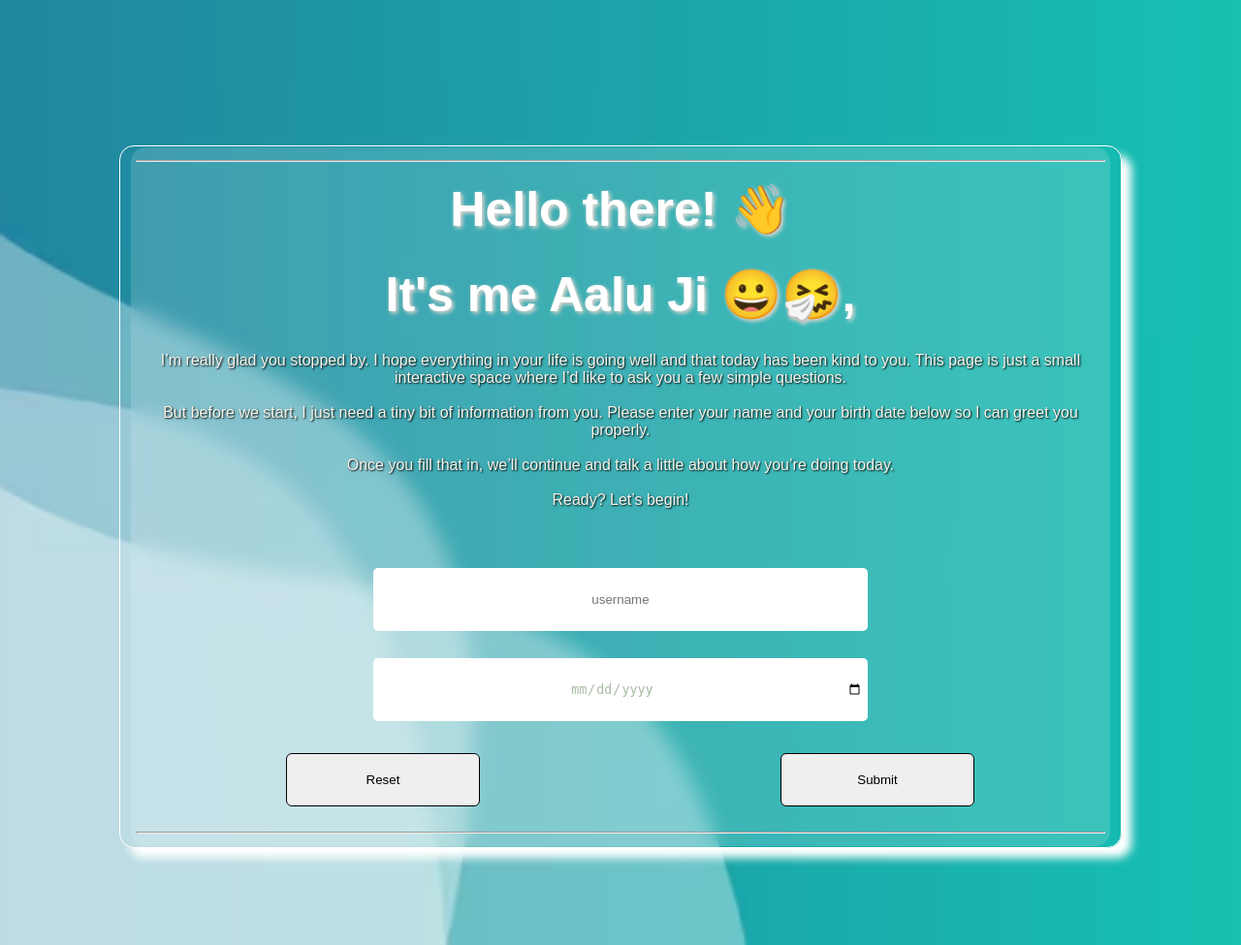
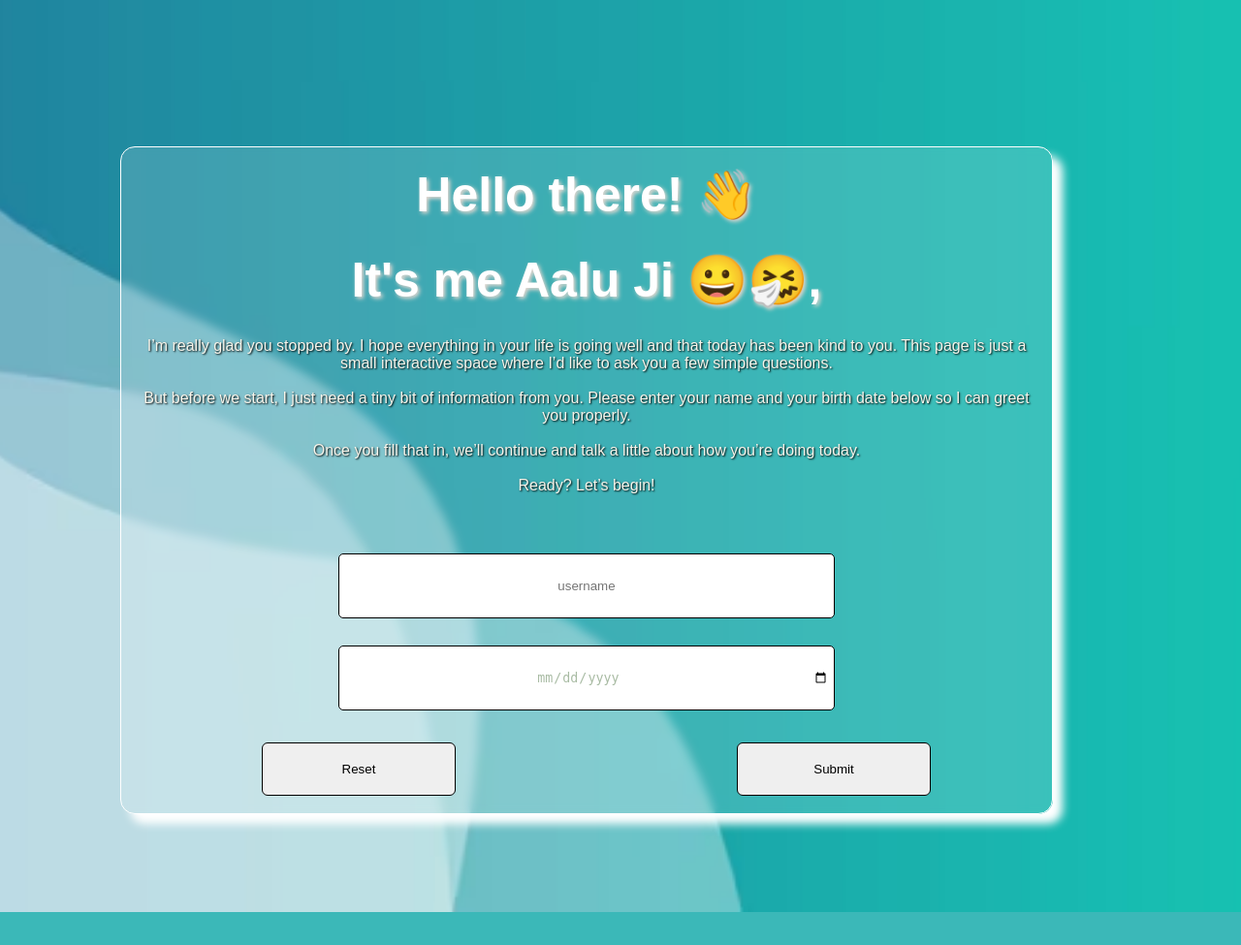
Before and after one commit to Unbeatable-Abhay/Birthday-project-flask, a Flask app: page / in a window 1280 px wide. Shown: the whole page at 97% size. After the commit the page ends 941 px from the top, so only its background shows below. Run offline with Flask 3, Linux system fonts and the light colour scheme.

Commit message:
completed project

```diff
--- a/Birthday project/static/style.css
+++ b/Birthday project/static/style.css
@@ -4,14 +4,12 @@ body{
     background-size: cover;
     background-repeat: no-repeat;
     background-position: center;
-    border: 1px solid #ffffff;
-    border-radius: 15px;
     padding: 1px;
+    width: 75%;
     margin-top: 150px;
     margin-left: 123px;
     margin-right: 123px;
     margin-bottom: 100px;
-    box-shadow: 10px 10px 10px #ffffff ;
 }
 
 h1{
@@ -35,25 +33,25 @@ p{
 
 form{
     background: rgba(255, 255, 255, 0.15);
-    backdrop-filter: blur(10px);
-    border-radius: 15px;
+    backdrop-filter: blur(5px);
+    border-radius: 20px;
    /* display: flex;
     gap: 10px;
     justify-content: center; */
     color: #A8BBA3;
     font-family: sans-serif;
-    width: 1000px;
-    margin: auto;
-    padding: 5px;
-
-
+    width: 100%;
+    margin: none;
+    padding: none;
+    border: 1px solid #ffffff;
+    border-radius: 15px;
+    box-shadow: 10px 10px 10px #ffffff ;
 }
 
 input{
     border: 1px solid #000000;
     border-radius: 5px;
     color: #A8BBA3;
-    border: 10px;
     width: 500px;
     height: 55px;
     padding: 5px;
@@ -97,3 +95,26 @@ input[type="submit"]:hover, input[type="reset"]:hover{
     gap: 20px;
     margin-top: 10px;
 }
+
+
+
+body.b1{
+
+    background-image: url("/static/website-back-3.webp");
+    background-repeat: no-repeat;
+    background-size: cover;
+    border: 1px solid #ffffff;
+    border-radius: 15px;
+    box-shadow: 6px 6px 6px #ffffff;
+}
+
+
+body.b2{
+
+    background-image: url("/static/website-back-2.webp");
+    background-repeat: no-repeat;
+    background-size: cover;
+    border: 1px solid #ffffff;
+    border-radius: 15px;
+    box-shadow: 6px 6px 6px #ffffff;
+}
--- a/Birthday project/templates/wlcm.html
+++ b/Birthday project/templates/wlcm.html
@@ -9,8 +9,6 @@
 
 
 <form action = "/" method = "POST">
-
-    <hr>
 
     <h1>Hello there! 👋 <br></h1>
     <h1>It's me Aalu Ji 😀🤧,</h1>
@@ -45,7 +43,6 @@
         <input type = "submit" id = "sub" name = "sub">
     </div>
     <br>
-    <hr>
 
 </form>
 
```
Also changed, not shown: Birthday project/templates/b1.html (+14 -5 lines), Birthday project/templates/b2.html (+12 -5 lines).
